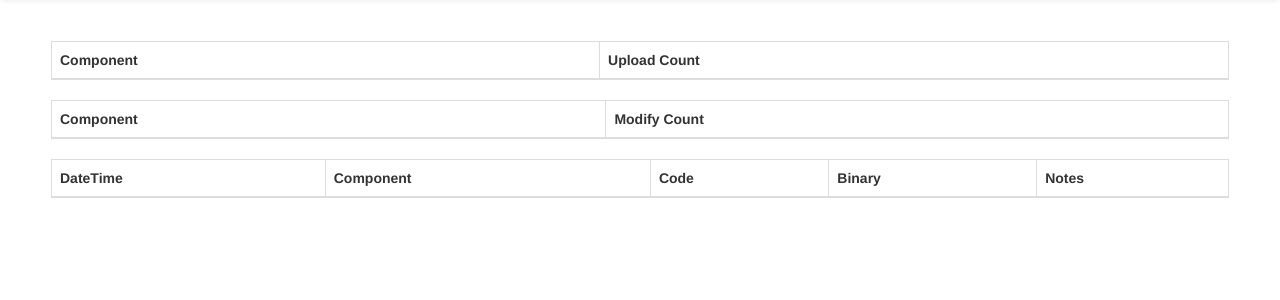
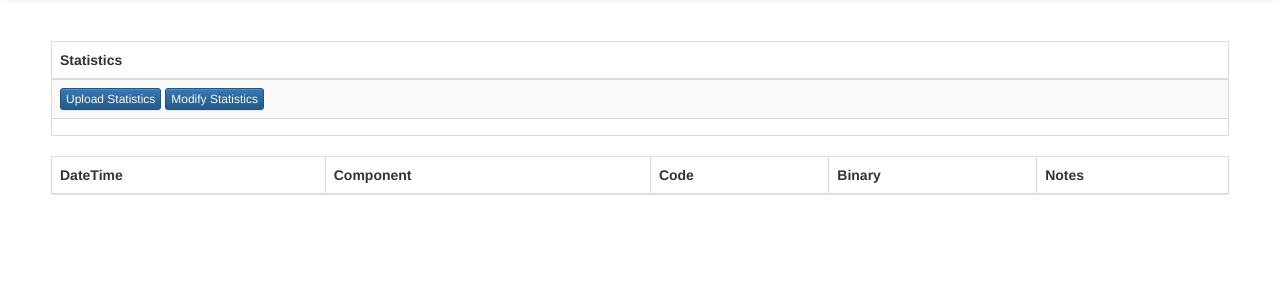
Before and after one commit to kiran-vemuri/DevServe, a Django app: page /releases/activity_report/ in a window 1280 px wide. Shown: the part 55-355 px from the top of the page. Run offline with Django 3.2, Linux system fonts and the light colour scheme; data that the repository does not hold is empty; parts of the project's set-up code (start-up, migrations or seed data) failed here and were passed over; some libraries are stand-ins or nearby versions.

Commit message:
- Improved activity log - added upload and modify stats

```diff
--- a/releases/views.py
+++ b/releases/views.py
@@ -188,21 +188,29 @@ def binary_status_change(request, product_id, component_id, binary_id, new_statu
 
 def activity_report(request):
     binary_list = Binary.objects.all().order_by('-status_change_date')
-    component_list = Binary.objects.all()
+    component_list = Component.objects.all()
     event_list = EventLog.objects.all().order_by('-event_date')
     event_date_list = EventLog.objects.datetimes('event_date', 'day', order="DESC")
+    upload_count_list = []
+    for component in component_list:
+        upload_count_list.append((component.name, len(Binary.objects.filter(component=component))))
+    modify_count_list = []
+    for component in component_list:
+        modify_count_list.append((component.name, len(Binary.objects.filter(component=component))))
     context = {
         'event_list': event_list,
         'event_date_list': event_date_list,
         'component_list': component_list,
+        'upload_count_list': upload_count_list,
+        'modify_count_list': modify_count_list
     }
-    print EventLog.objects.datetimes('event_date', 'day', order="DESC")
-    print "month"
-    print EventLog.objects.datetimes('event_date', 'month', order="DESC")
-    print EventLog.objects.filter(event_date__date=datetime.date(2016, 8, 10))
-    print "mnth---->"
-    mnth_list = EventLog.objects.filter(event_date__month=8)
-    print mnth_list.filter(event_date__date=datetime.date(2016, 8, 10))
+    # print EventLog.objects.datetimes('event_date', 'day', order="DESC")
+    # print "month"
+    # print EventLog.objects.datetimes('event_date', 'month', order="DESC")
+    # print EventLog.objects.filter(event_date__date=datetime.date(2016, 8, 10))
+    # print "mnth---->"
+    # mnth_list = EventLog.objects.filter(event_date__month=8)
+    # print mnth_list.filter(event_date__date=datetime.date(2016, 8, 10))
     return render(request, 'releases/activity_report.html', context)
 
 
--- a/static/templates/releases/activity_report.html
+++ b/static/templates/releases/activity_report.html
@@ -6,6 +6,35 @@
     <!--{% for event_date in event_date_list %}-->
         <!--<a href="{{event_date.year}}/{{event_date.month}}/{{event_date.day}}">{{ event_date.date}}</a>-->
     <!--{% endfor %}-->
+
+    <table class="table table-striped table-bordered" cellspacing="0" width="100%">
+        <thead>
+            <th>Statistics</th>
+        </thead>
+        <tbody>
+        <tr>
+            <td>
+                <button type="button" class="btn btn-primary btn-xs" data-toggle="modal" data-target="#UploadStatsModal">Upload Statistics</button>
+                <button type="button" class="btn btn-primary btn-xs" data-toggle="modal" data-target="#ModifyStatsModal">Modify Statistics</button>
+            </td>
+        </tr>
+        <tr>
+            <td></td>
+        </tr>
+        </tbody>
+    </table>
+
+    <!-- Upload Stats Modal -->
+    <div id="UploadStatsModal" class="modal fade" role="dialog">
+        <div class="modal-dialog">
+
+        <!-- Upload Stats Modal content-->
+            <div class="modal-content">
+                <div class="modal-header">
+                    <button type="button" class="close" data-dismiss="modal">&times;</button>
+                    <h4 class="modal-title">Upload Statistics</h4>
+                </div>
+                <div class="modal-body">
                     <table class="table table-striped table-bordered" cellspacing="0" width="100%">
                         <thead>
                         <th>Component</th>
@@ -22,6 +51,26 @@
                         {% endfor %}
                         </tbody>
                     </table>
+                </div>
+                <div class="modal-footer">
+                    <button type="button" class="btn btn-default" data-dismiss="modal">Close</button>
+                </div>
+            </div>
+
+        </div>
+    </div>
+
+<!-- Modify Stats Modal -->
+    <div id="ModifyStatsModal" class="modal fade" role="dialog">
+        <div class="modal-dialog">
+
+        <!-- Modify Stats Modal content-->
+            <div class="modal-content">
+                <div class="modal-header">
+                    <button type="button" class="close" data-dismiss="modal">&times;</button>
+                    <h4 class="modal-title">Modify Statistics</h4>
+                </div>
+                <div class="modal-body">
                         <table class="table table-striped table-bordered" cellspacing="0" width="100%">
                             <thead>
                             <th>Component</th>
@@ -38,6 +87,16 @@
                             {% endfor %}
                         </tbody>
                     </table>
+                </div>
+                <div class="modal-footer">
+                    <button type="button" class="btn btn-default" data-dismiss="modal">Close</button>
+                </div>
+            </div>
+
+        </div>
+    </div>
+
+
 
     <table class="table table-striped table-bordered" cellspacing="0" width="100%">
         <thead>
```
Also changed, not shown: static/templates/releases/binary_index.html (+10 -5 lines). Lines whose indentation alone changed are shown as unchanged.
